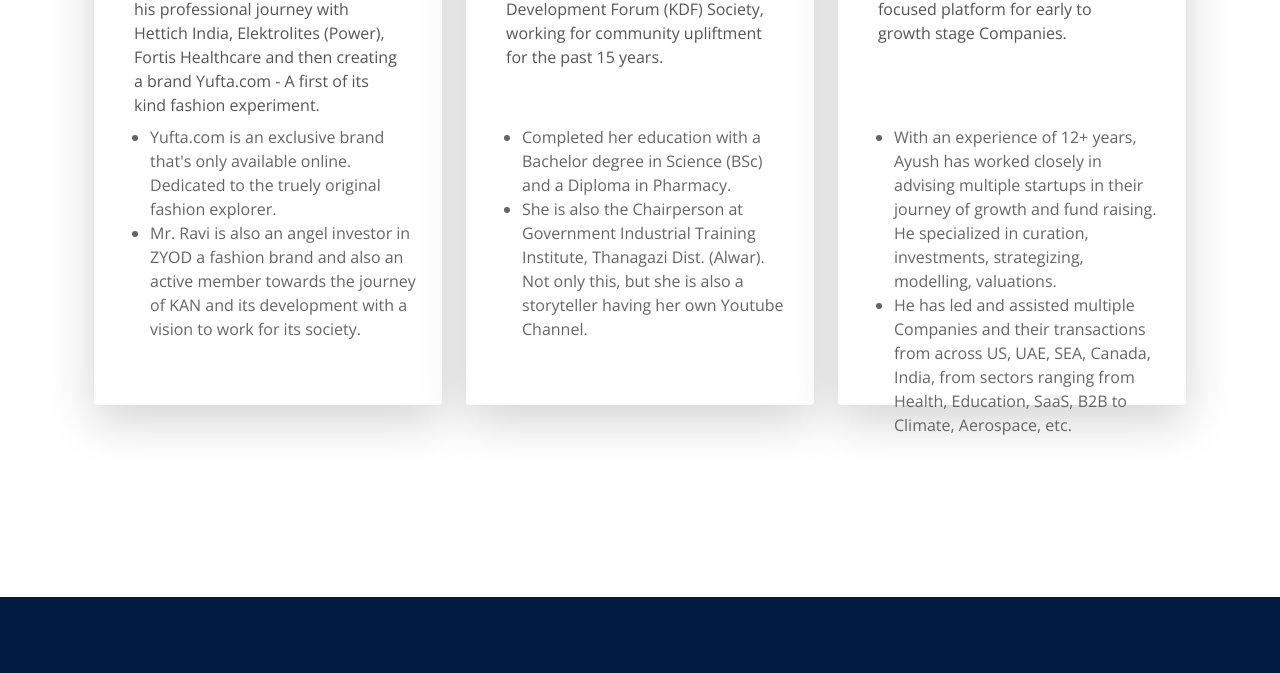
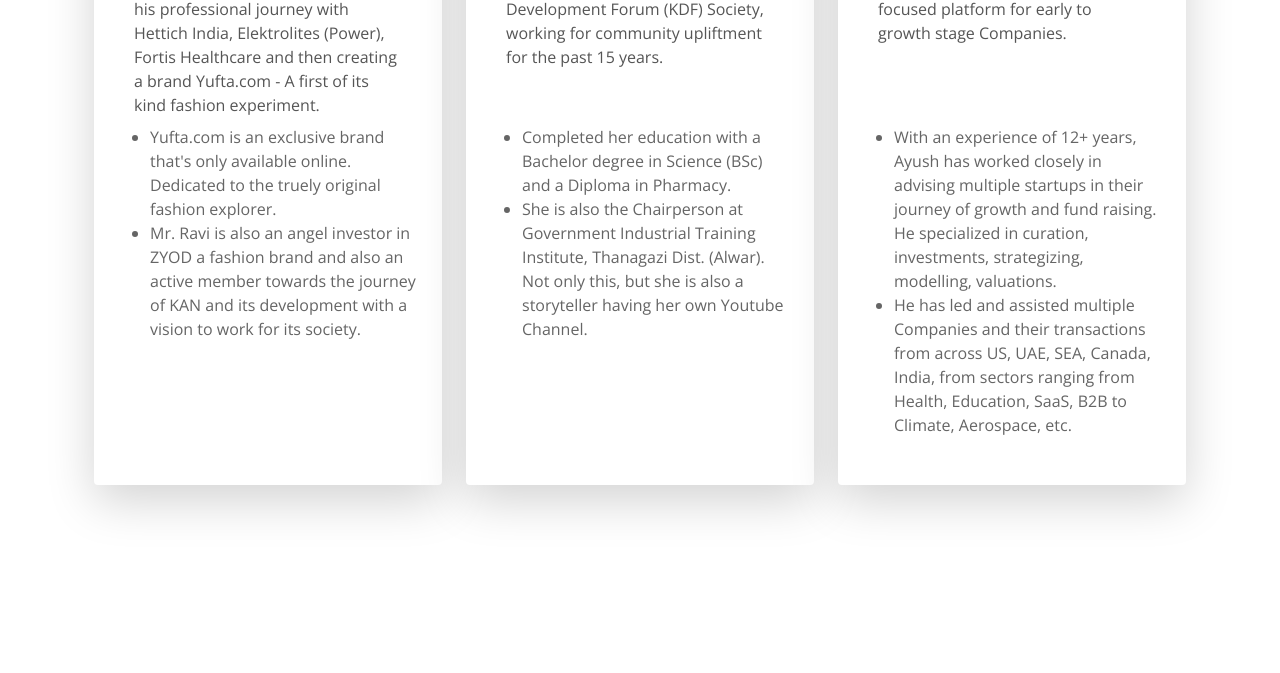
Before and after one commit to Dushyant1122/KAIN, a plain HTML site: page Governing-members.html in a window 1280 px wide. Shown: the part 1577-2250 px from the top of the page. Drawn offline with nearby package versions, Linux system fonts and the light colour scheme.

Commit message:
Update Governing-members.html

```diff
--- a/Governing-members.html
+++ b/Governing-members.html
@@ -169,7 +169,7 @@
                                         <h5 class="member-name mb-0 text-center  font-weight-bold">Mr. Ravi Khandelwal</h5>
                                         <div class="m-3 text-black small-card-text" style="height: 20vh;">Mr. Ravi Khandelwal is a Chartered Accountant by profession, Started his professional journey with Hettich India,
                                             Elektrolites (Power), Fortis Healthcare and then creating a brand Yufta.com - A first of its kind fashion experiment.</div>
-                                        <ul class="small-card-text-ul" style="color: rgb(101, 101, 101); height: 30vh;">
+                                        <ul class="small-card-text-ul" style="color: rgb(101, 101, 101); height: 40vh;">
                                             <li>Yufta.com is an exclusive brand that's only available online. Dedicated to the truely original fashion explorer.</li>
                                             <li>Mr. Ravi is also an angel investor in ZYOD a fashion brand and also an active member towards the journey of KAN
                                                 and its development with a vision to work for its society.</li>
@@ -188,7 +188,7 @@
                                         <h5 class="member-name mb-0 text-center  font-weight-bold">Mrs. Anita Gupta</h5>
                                         <div class="m-3 text-black small-card-text" style="height: 20vh;">Mrs. Anita Jasoria is a Social Activist and the Chairperson at Khandelwal Development Forum (KDF) Society, working
                                             for community upliftment for the past 15 years.</div>
-                                        <ul class="small-card-text-ul" style="color: rgb(101, 101, 101); height: 30vh;">
+                                        <ul class="small-card-text-ul" style="color: rgb(101, 101, 101); height: 40vh;">
                                             <li>Completed her education with a Bachelor degree in Science (BSc) and a Diploma in Pharmacy.</li>
                                             <li>She is also the Chairperson at Government Industrial Training Institute, Thanagazi Dist. (Alwar). Not only this, but
                                                 she is also a storyteller having her own Youtube Channel.</li>
@@ -207,7 +207,7 @@
                                         <h5 class="member-name mb-0 text-center  font-weight-bold">Mr. Ayush Dadhich</h5>
                                         <div class="m-3 text-black small-card-text"  style="height: 20vh;">Ayush is the CEO and Co-founder of Instarto Inc., a global investor focused platform for early to growth stage
                                             Companies.</div>
-                                        <ul class="small-card-text-ul" style="color: rgb(101, 101, 101); height: 30vh;">
+                                        <ul class="small-card-text-ul" style="color: rgb(101, 101, 101); height: 40vh;">
                                             <li>With an experience of 12+ years, Ayush has worked closely in advising multiple startups in their journey of growth
                                                 and fund raising. He specialized in curation, investments, strategizing, modelling, valuations.</li>
                                             <li>He has led and assisted multiple Companies and their transactions from across US, UAE, SEA, Canada, India, from
```
